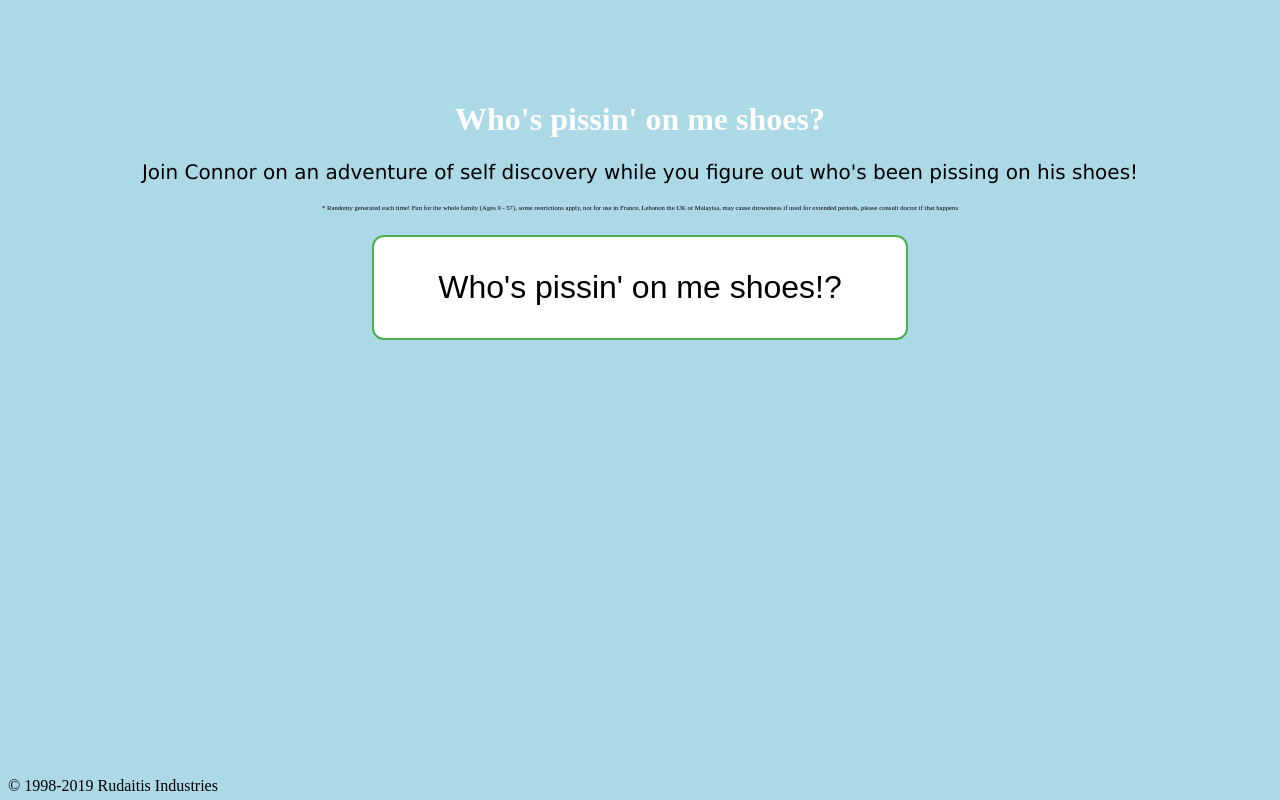
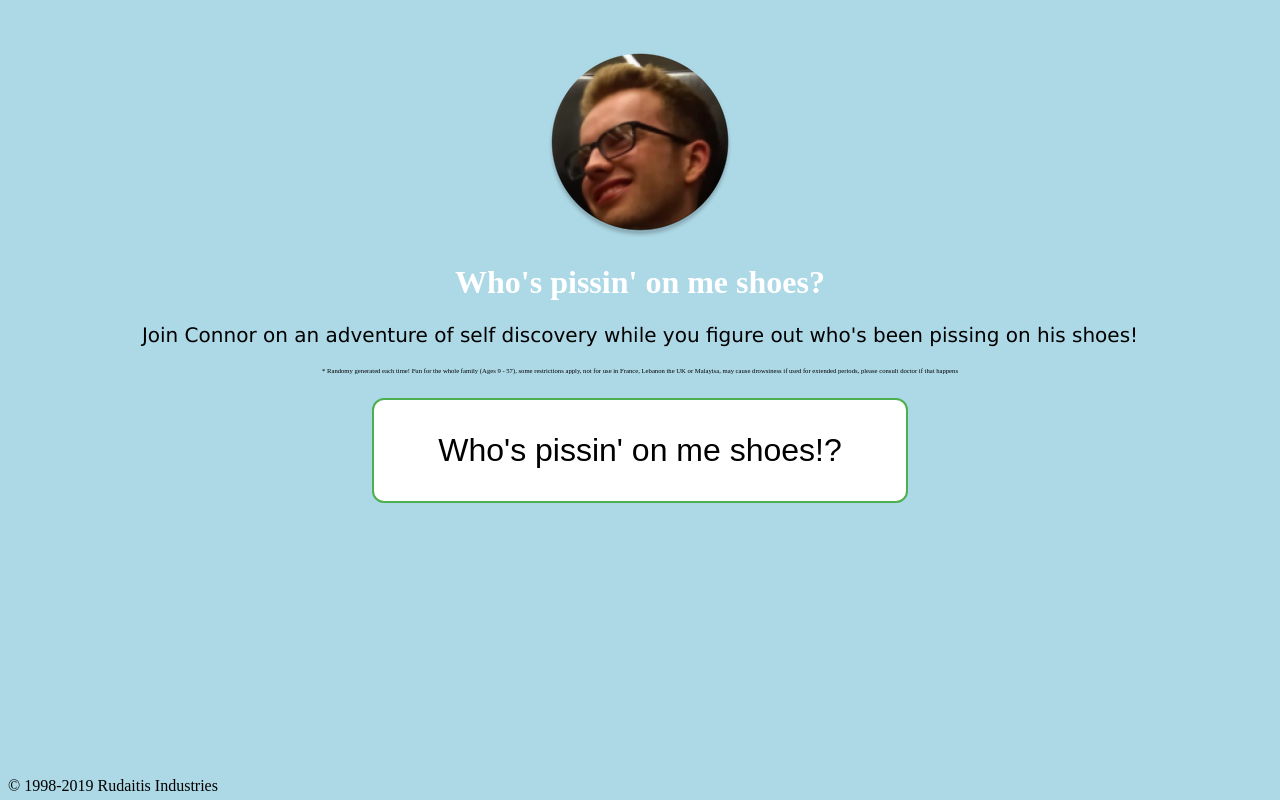
Before and after one commit to myAmericanShoes/myAmericanShoes.github.io, a plain HTML site: page index.html in a window 1280 px wide. Drawn offline with Linux system fonts and the light colour scheme.

Commit message:
Update index.html

```diff
--- a/index.html
+++ b/index.html
@@ -7,9 +7,10 @@
 	<body>
 
 	<br>
-	<br>
-	<br>
-	<br>
+
+	<p>
+		<img src="https://raw.githubusercontent.com/myAmericanShoes/myAmericanShoes.github.io/master/img/head.png" alt="Avatar">
+	</p>
 
 	<h1>Who's pissin' on me shoes?</h1>
 	<p>Join Connor on an adventure of self discovery while you figure out who's been pissing on his shoes!</p>
```
